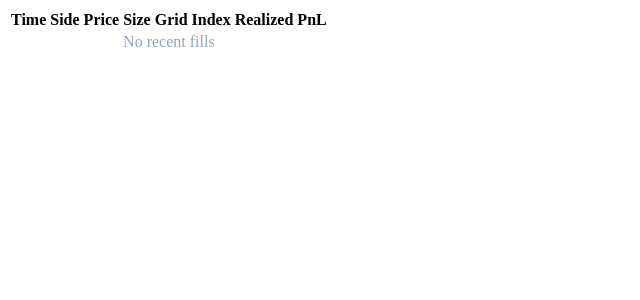
After one commit to hikingthunder/thumber-trader, a FastAPI app: template app/web/templates/partials/fills.html in a window 1280 px wide. The commit adds this page. Shown: the top 300 px of the page, without its empty margins (0-640 px from the left). Run offline with FastAPI, Linux system fonts and the light colour scheme; the template is opened without the code that fills it, so the values that code supplies are empty; parts of the project's set-up code (start-up, migrations or seed data) failed here and were passed over.

Commit message:
Add: Recent Fills

```diff
--- /dev/null
+++ b/app/web/templates/partials/fills.html
@@ -0,0 +1,37 @@
+<table>
+    <thead>
+        <tr>
+            <th>Time</th>
+            <th>Side</th>
+            <th>Price</th>
+            <th>Size</th>
+            <th>Grid Index</th>
+            <th>Realized PnL</th>
+        </tr>
+    </thead>
+    <tbody>
+        {% for fill in fills %}
+        <tr>
+            <td style="color: #94a3b8;">{{ fill.ts }}</td>
+            <td style="color: {{ '#10b981' if fill.side == 'BUY' else '#ef4444' }}; font-weight: bold;">
+                {{ fill.side }}
+            </td>
+            <td>{{ fill.price }}</td>
+            <td>{{ fill.base_size }}</td>
+            <td>{{ fill.grid_index }}</td>
+            <td style="color: {{ '#10b981' if fill.raw_pnl > 0 else '#ef4444' if fill.raw_pnl < 0 else '#94a3b8' }};">
+                {% if fill.realized_pnl_usd %}
+                ${{ fill.realized_pnl_usd }}
+                {% else %}
+                -
+                {% endif %}
+            </td>
+        </tr>
+        {% endfor %}
+        {% if not fills %}
+        <tr>
+            <td colspan="6" style="text-align: center; color: #94a3b8;">No recent fills</td>
+        </tr>
+        {% endif %}
+    </tbody>
+</table>
```
Also changed, not shown: app/web/router.py (+41 -0 lines), app/web/templates/index.html (+8 -0 lines).
